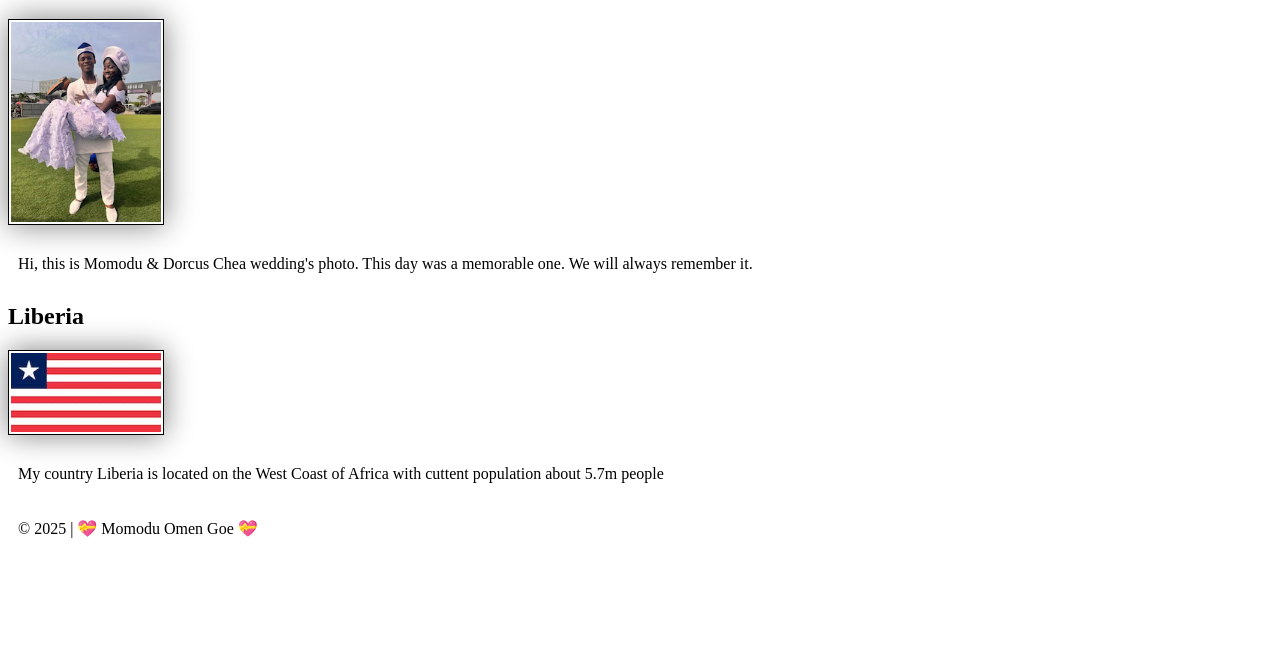
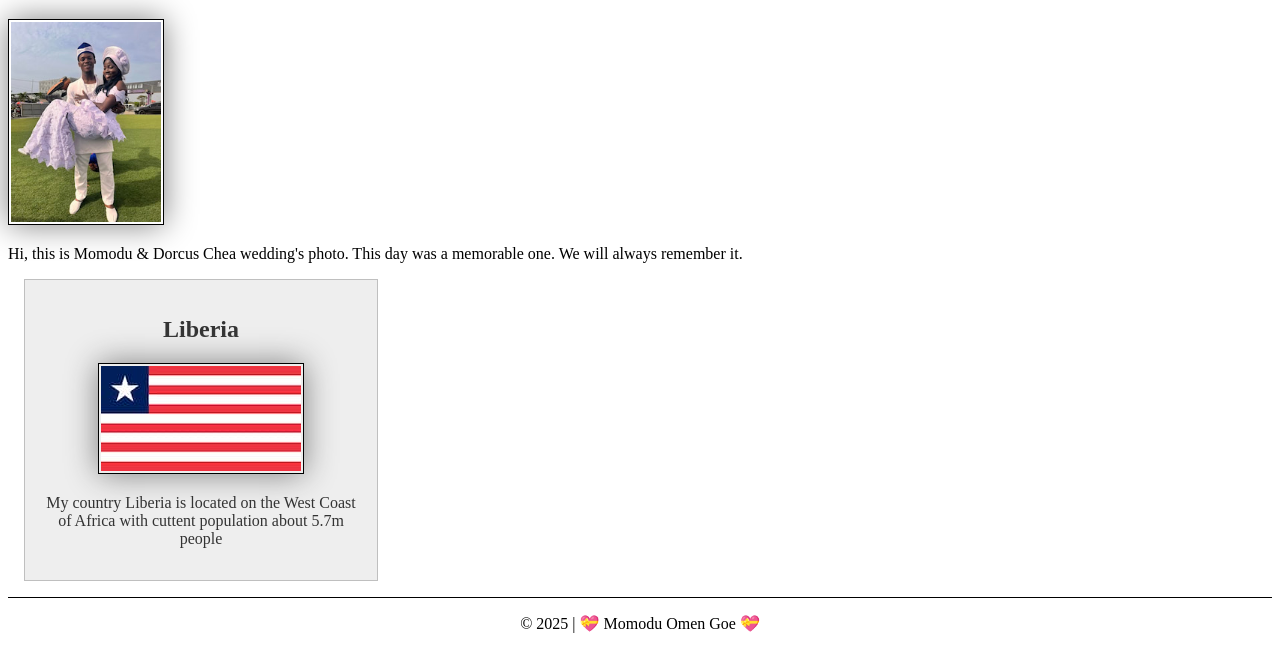
Before and after one commit to youngit2025/wdd130, a plain HTML site: page index.html in a window 1280 px wide. Shown: the part 205-854 px from the top of the page. Before the commit the page ends 800 px from the top, so only its background shows below. Drawn offline with Linux system fonts and the light colour scheme.

Commit message:
final enhancement

```diff
--- a/styles/styles.css
+++ b/styles/styles.css
@@ -24,3 +24,37 @@ img {
 p {
     padding: 10px;
 }
+
+main {
+    max-width: 840px;
+}
+
+aside {
+    width: 20rem;
+    margin: 1rem;
+    border: 1px solid rgb(0 0 0 / 0.2);
+    padding: 1rem;
+    background-color: #eee;
+    color: #333;
+    text-align: center;
+}
+
+aside img {
+    width: 200px;
+    height: auto;
+}
+
+main img {
+    width: 150px;
+    height: auto;
+}
+
+p {
+    padding: 0px;
+}
+
+footer {
+    margin-top: 15px;
+    border-top: 1px solid #000;
+    text-align: center;
+}
```
